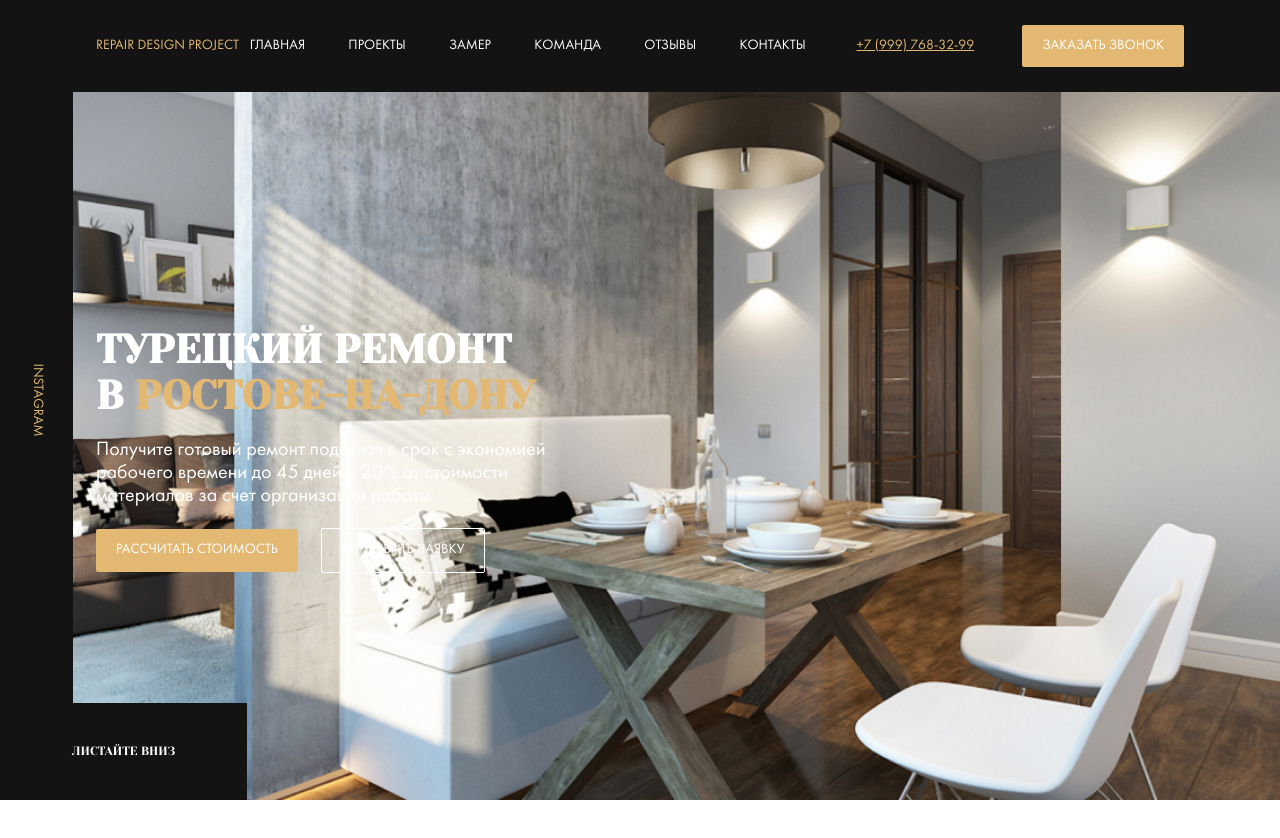
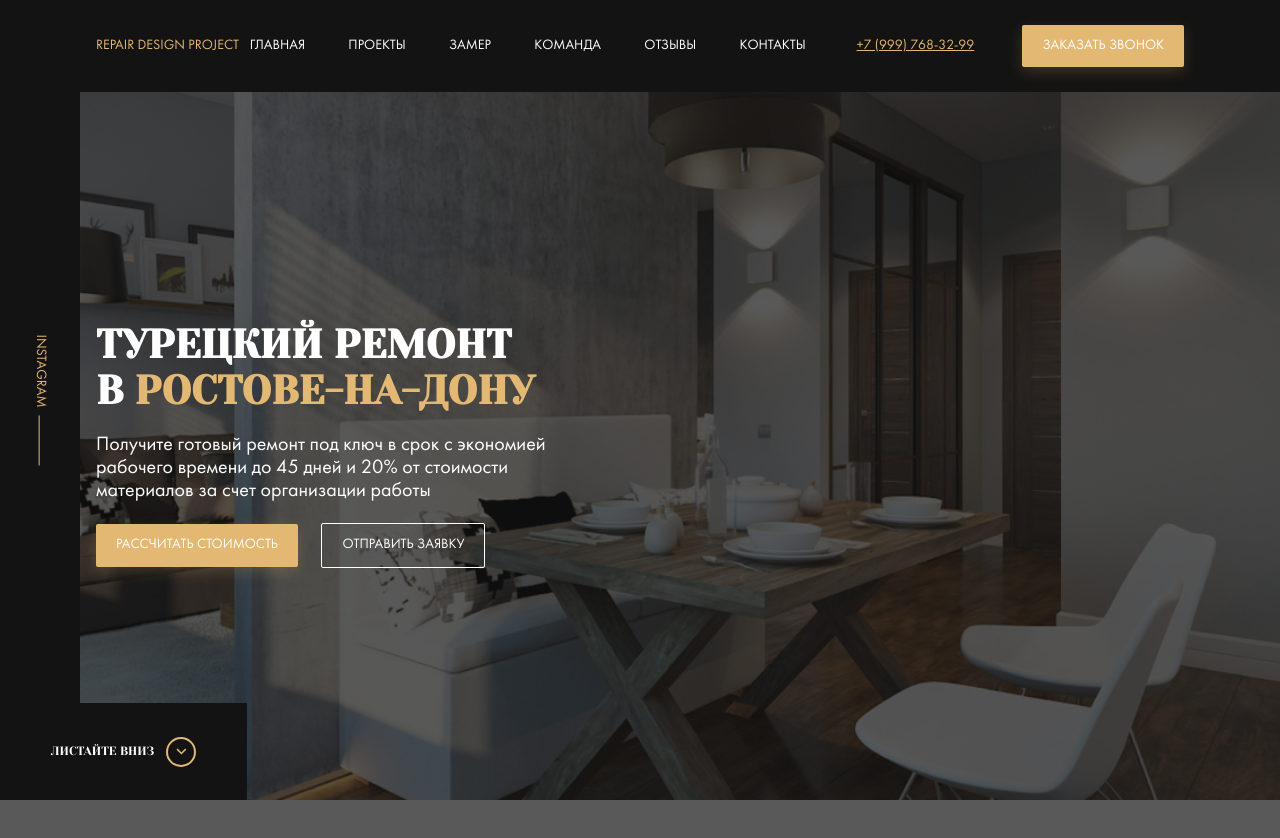
Before and after one commit to MigaesG/repair-design, a website: page index.html in a window 1280 px wide. Before the commit the page ends 800 px from the top, so only its background shows below. Drawn offline with Linux system fonts and the light colour scheme; files whose address does not match are found by name.

Commit message:
feat: add before and after elements in hero

```diff
--- a/sass/templates/_header.sass
+++ b/sass/templates/_header.sass
@@ -20,6 +20,10 @@
     text-decoration: none
     text-transform: uppercase
     margin-right: 40px
+    transition: 0.2s
+    &:hover
+      color: $primary
+
 .phone
   color: $primary
 .contacts
--- a/sass/templates/_hero.sass
+++ b/sass/templates/_hero.sass
@@ -2,11 +2,18 @@
   position: relative
   display: flex
   justify-content: center
-  padding-top: 100px
+  padding-top: 90px
   background: $dark url('../img/hero-bg.jpg') no-repeat center / cover
   height: 100vh
   color: $light
+  &::before
+    content: ''
+    position: absolute
+    width: 100%
+    height: 100%
+    background-color: rgba($dark, 0.7)
   &__content
+    position: relative
     max-width:  670px
   &__text
     max-width: 500px
@@ -35,16 +42,32 @@
     text-transform: uppercase
     text-decoration: none
     color: $light
+    &::after
+      content: ''
+      background: url('../img/arrow-down.svg') no-repeat center
+      width: 30px
+      height: 30px
+      border: 2px solid $primary
+      border-radius: 50%
+      margin-left: 12px
 .instagram
   display: flex
   justify-content: center
   align-items: center
   background-color: $dark
   &__link
+    display: flex
+    align-items: center
     text-transform: uppercase
     text-decoration: none
     color: $primary
     transform: rotate(90deg)
+    &::after
+      content: ''
+      width: 50px
+      height: 1px
+      background-color: $primary
+      margin-left: 8px
 .title
   margin: 0
   font-family: 'Yeseva One', cursive
```
Also changed, not shown: css/style.css, img/arrow-down.svg (added).
